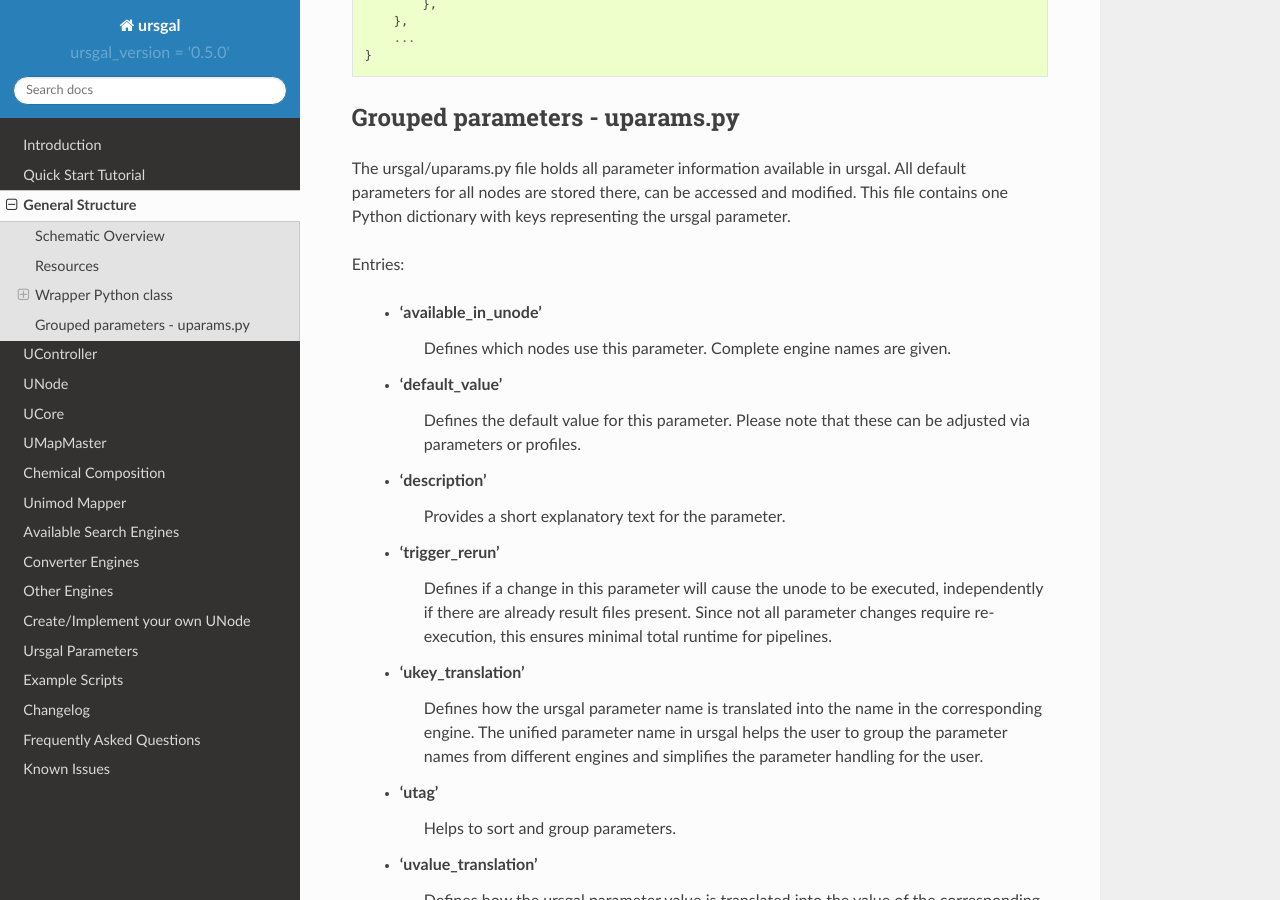
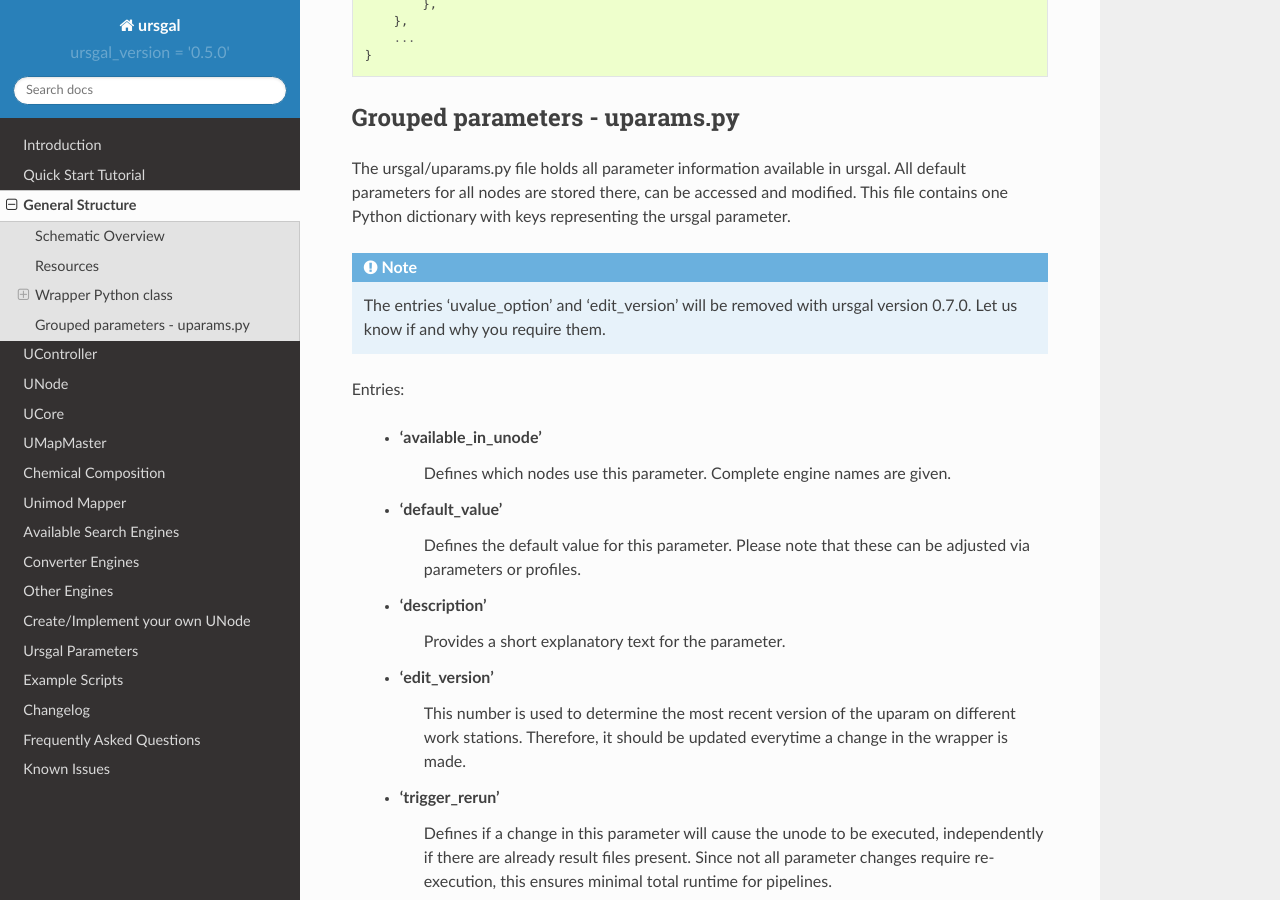
Before and after one commit to ursgal/ursgal, a Sphinx documentation site: the page built from docs/source/general_structure.txt, in a window 1280 px wide and 900 px high, scrolled down 6592 px. Built offline with Sphinx 7.4.7 and the Read the Docs theme 2.0.0, drawn with Linux system fonts in a browser that asks for light colours.

Commit message:
updated docu

```diff
--- a/docs/source/general_structure.txt
+++ b/docs/source/general_structure.txt
@@ -356,6 +356,9 @@ All default parameters for all nodes are stored there, can be accessed and modif
 This file contains one Python dictionary with keys representing the ursgal
 parameter.
 
+.. note:: The entries 'uvalue_option' and 'edit_version' will be removed
+    with ursgal version 0.7.0. Let us know if and why you require them.
+
 Entries:
 
     * 'available_in_unode'
@@ -366,6 +369,10 @@ Entries:
         that these can be adjusted via parameters or profiles.
     * 'description'
         Provides a short explanatory text for the parameter.
+    * 'edit_version'
+        This number is used to determine the most recent version of the uparam
+        on different work stations. Therefore, it should be updated everytime a change
+        in the wrapper is made.
     * 'trigger_rerun'
         Defines if a change in this parameter will cause the unode
         to be executed, independently if there are already result files present.
```
